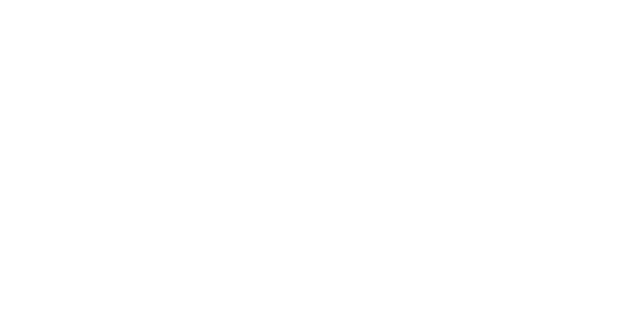
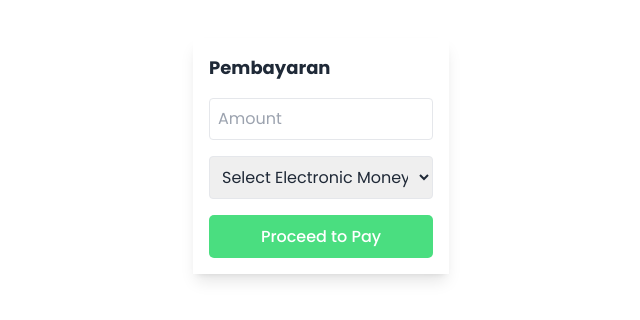
Before and after one commit to fhryazr/FE-PABW, a React (Vite) app: page /Pembayaran in a window 1280 px wide. Before the commit this address had no page. Shown: the part 244-564 px from the top of the page, without its empty margins (319-959 px from the left). Built offline with nearby package versions, Linux system fonts and the light colour scheme.

Commit message:
pembayaran *1

```diff
--- a/package.json
+++ b/package.json
@@ -10,6 +10,8 @@
     "preview": "vite preview"
   },
   "dependencies": {
+    "flowbite": "^2.3.0",
+    "flowbite-react": "^0.7.5",
     "js-cookie": "^3.0.5",
     "prop-types": "^15.8.1",
     "react": "^18.2.0",
--- a/src/App.jsx
+++ b/src/App.jsx
@@ -1,5 +1,10 @@
 import { useState, useEffect, useContext } from "react";
-import { BrowserRouter as Router, Routes, Route, Navigate } from "react-router-dom";
+import {
+  BrowserRouter as Router,
+  Routes,
+  Route,
+  Navigate,
+} from "react-router-dom";
 import Cookies from "js-cookie";
 import Login from "./pages/Login.jsx";
 import Register from "./pages/Register.jsx";
@@ -7,7 +12,7 @@ import Home from "./pages/Home.jsx";
 import getDecodedToken from "./api/auth/getDecodedToken.js";
 import Dashboard from "./pages/Dashboard.jsx";
 import { AuthContext } from "./context/AuthContext.jsx";
-
+import Pembayaran from "./pages/Pembayaran.jsx";
 
 function App() {
   // const [auth, setAuth] = useState(null);
@@ -45,12 +50,19 @@ function App() {
       <Router>
         <main className="w-screen h-screen">
           {/* <AuthContext.Provider value={{ auth, setAuth }}> */}
-            <Routes>
-              <Route path="/" element={<Home />} />
-              <Route path="/login" element={ !auth ? <Login /> : <Navigate replace to='/'/>} />
-              <Route path="/register" element={<Register />} />
-              <Route path="/dashboard" element={ isUserAdmin ? <Dashboard /> : <Home replace/>} />
-            </Routes>
+          <Routes>
+            <Route path="/" element={<Home />} />
+            <Route
+              path="/login"
+              element={!auth ? <Login /> : <Navigate replace to="/" />}
+            />
+            <Route path="/register" element={<Register />} />
+            <Route
+              path="/dashboard"
+              element={isUserAdmin ? <Dashboard /> : <Home replace />}
+            />
+            <Route path="/Pembayaran" element={<Pembayaran />} />
+          </Routes>
           {/* </AuthContext.Provider> */}
         </main>
       </Router>
--- /dev/null
+++ b/src/pages/Pembayaran.jsx
@@ -0,0 +1,69 @@
+import { useContext, useState } from "react";
+import { AuthContext } from "../context/AuthContext";
+import { useNavigate } from "react-router-dom";
+
+function Pembayaran() {
+  const [amount, setAmount] = useState("");
+  const [eWallet, setEwallet] = useState(""); // Change from description to eWallet
+  const { isAuthenticated } = useContext(AuthContext); // Assuming this context provides an isAuthenticated flag
+  const navigate = useNavigate();
+
+  const handlePayment = async (e) => {
+    e.preventDefault();
+
+    if (!isAuthenticated) {
+      console.error("User must be logged in to proceed with the payment.");
+      navigate("/login");
+      return;
+    }
+
+    // Payment processing logic would go here
+    try {
+      console.log("Processing payment:", amount, eWallet);
+      // Redirect to success page or display success message
+      navigate("/payment-success");
+    } catch (error) {
+      console.error("Error during payment:", error.message);
+    }
+  };
+
+  return (
+    <div className="flex justify-center items-center h-screen">
+      <div className="flex flex-col w-[50vw] lg:w-[20vw] gap-4 shadow-lg p-4">
+        <h1 className="text-lg font-bold">Pembayaran</h1>
+        <form className="flex flex-col gap-4" onSubmit={handlePayment}>
+          <input
+            required
+            className="border rounded p-2"
+            type="number"
+            placeholder="Amount"
+            value={amount}
+            onChange={(e) => setAmount(e.target.value)}
+          />
+          <select
+            required
+            className="border rounded p-2"
+            value={eWallet}
+            onChange={(e) => setEwallet(e.target.value)}
+          >
+            <option value="">Select Electronic Money Service</option>
+            <option value="Dompet">Dompet</option>
+            <option value="GoPay">GoPay</option>
+            <option value="OVO">OVO</option>
+            <option value="DANA">DANA</option>
+            <option value="LinkAja">LinkAja</option>
+            {/* Add more electronic money services here */}
+          </select>
+          <button
+            type="submit"
+            className="h-[43px] w-full bg-green-400 rounded-[5px] text-white font-medium"
+          >
+            Proceed to Pay
+          </button>
+        </form>
+      </div>
+    </div>
+  );
+}
+
+export default Pembayaran;
--- a/tailwind.config.js
+++ b/tailwind.config.js
@@ -3,13 +3,12 @@ export default {
   content: [
     "./index.html",
     "./src/**/*.{js,ts,jsx,tsx}",
+    "node_modules/flowbite-react/lib/esm/**/*.js",
   ],
-  theme: [
-    "light"
-  ],
+  theme: ["light"],
   // eslint-disable-next-line no-undef
-  plugins: [require('daisyui')],
+  plugins: [require("daisyui", "flowbite/plugin")],
   daisyui: {
     styled: true,
-  }
-}
+  },
+};
```
Also changed, not shown: 1 other file (tests, documents, lock files or other folders).
